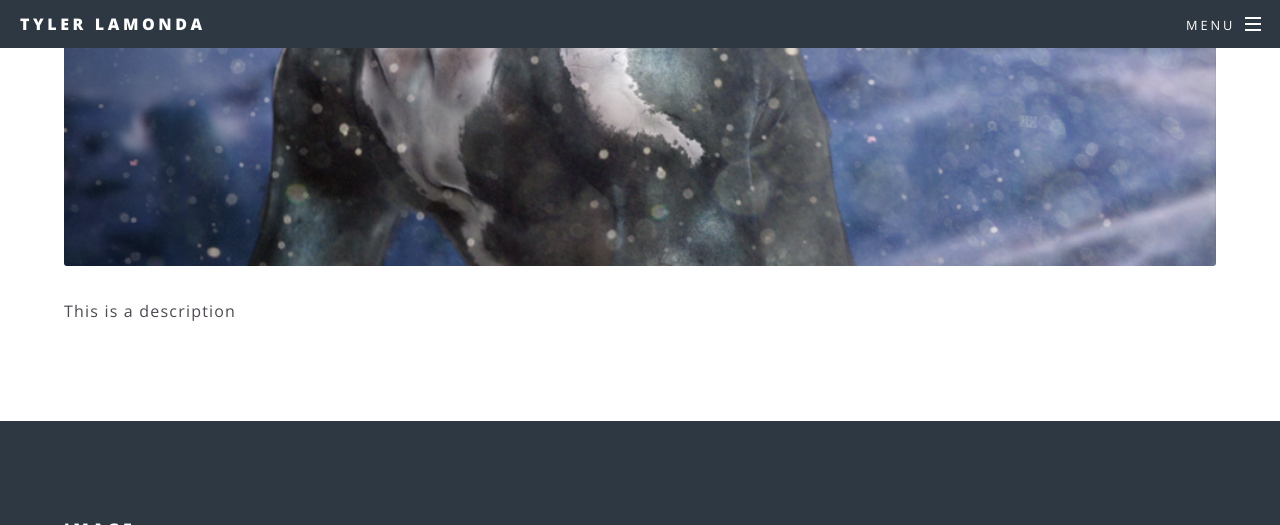
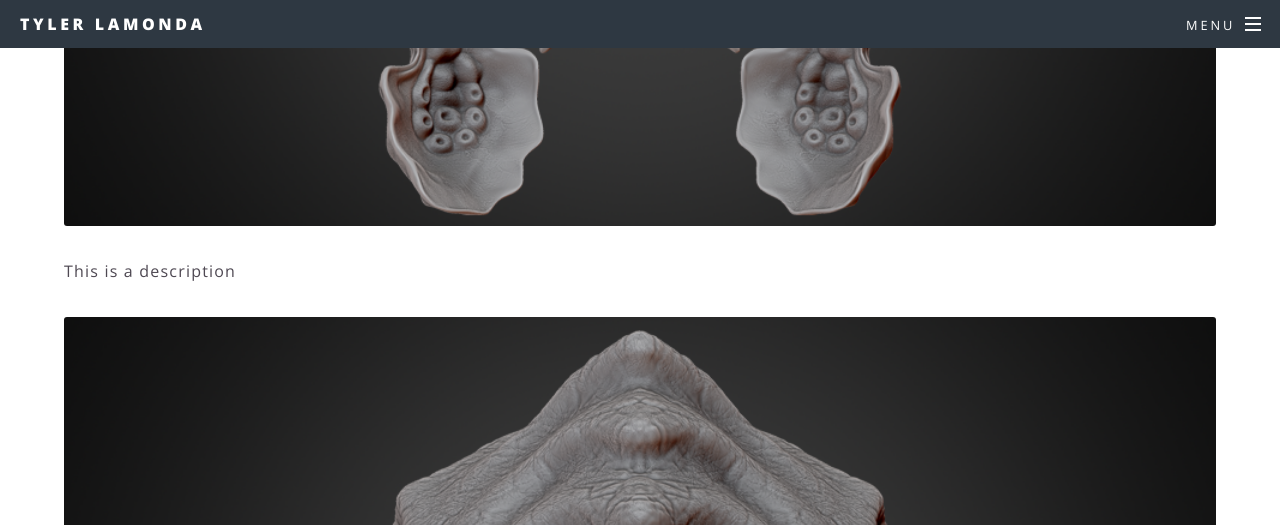
Before and after one commit to tylerlamonda/website_3, a Jekyll site: the page built from _posts/2017-06-09-creatures.md, in a window 1280 px wide and 1400 px high, scrolled down 2613 px. Shown: the top 525 px of the window. Built offline with Jekyll 4.4.1, drawn with Linux system fonts in a browser that asks for light colours; some of the changed text lies outside the part shown; grey boxes are pictures that could not be loaded.

Commit message:
creatures added

```diff
--- a/_posts/2017-06-09-creatures.md
+++ b/_posts/2017-06-09-creatures.md
@@ -16,9 +16,21 @@
         description: "This is a description"
     },
     {
-        title: Creatures,
-        img: Creatures_1.png,
+        img: Creatures_PR (6).png,
         description: "This is a description"
     },
+    {
+        img: Creatures_PR (6).png,
+        description: "This is a description"
+    },
+    {
+        img: Creatures_PR (6).png,
+        description: "This is a description"
+    },
+    {
+        img: Creatures_PR (6).png,
+        description: "This is a description"
+    },
+
 ]
 ---
```
